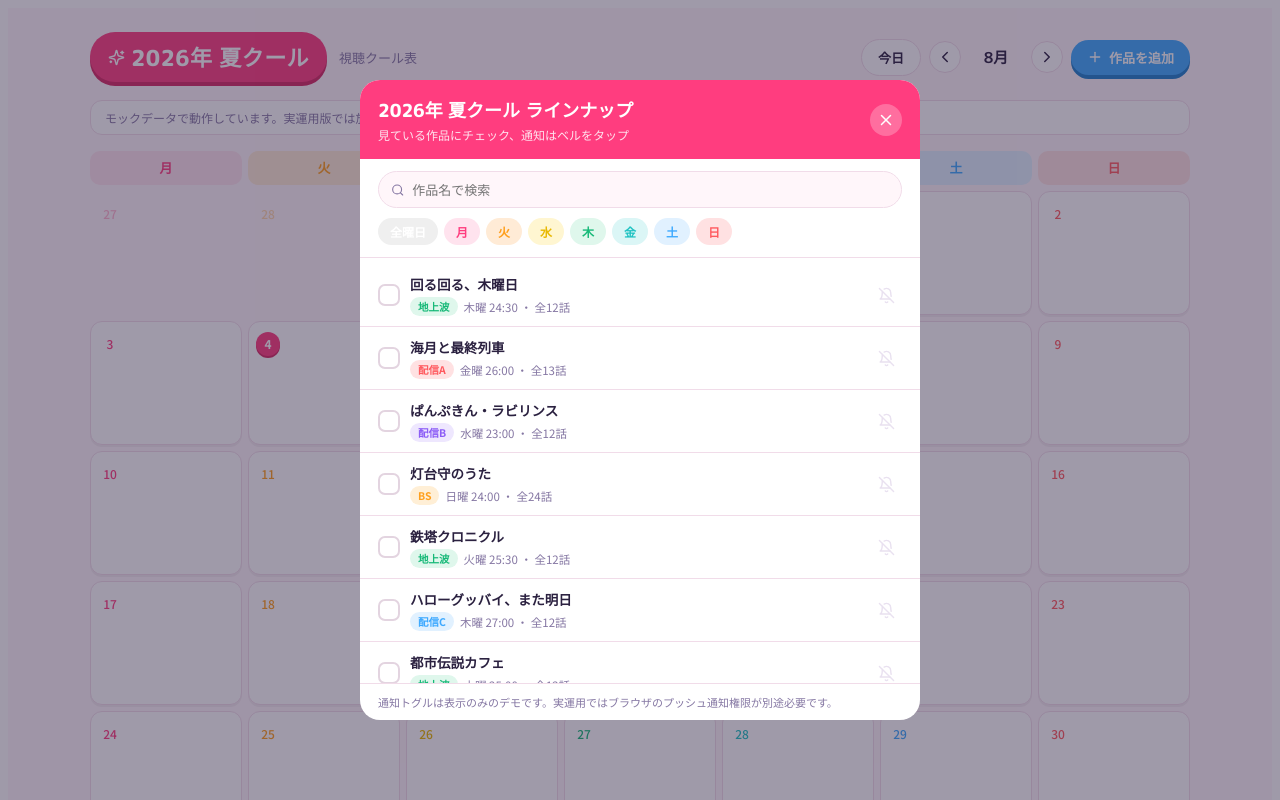
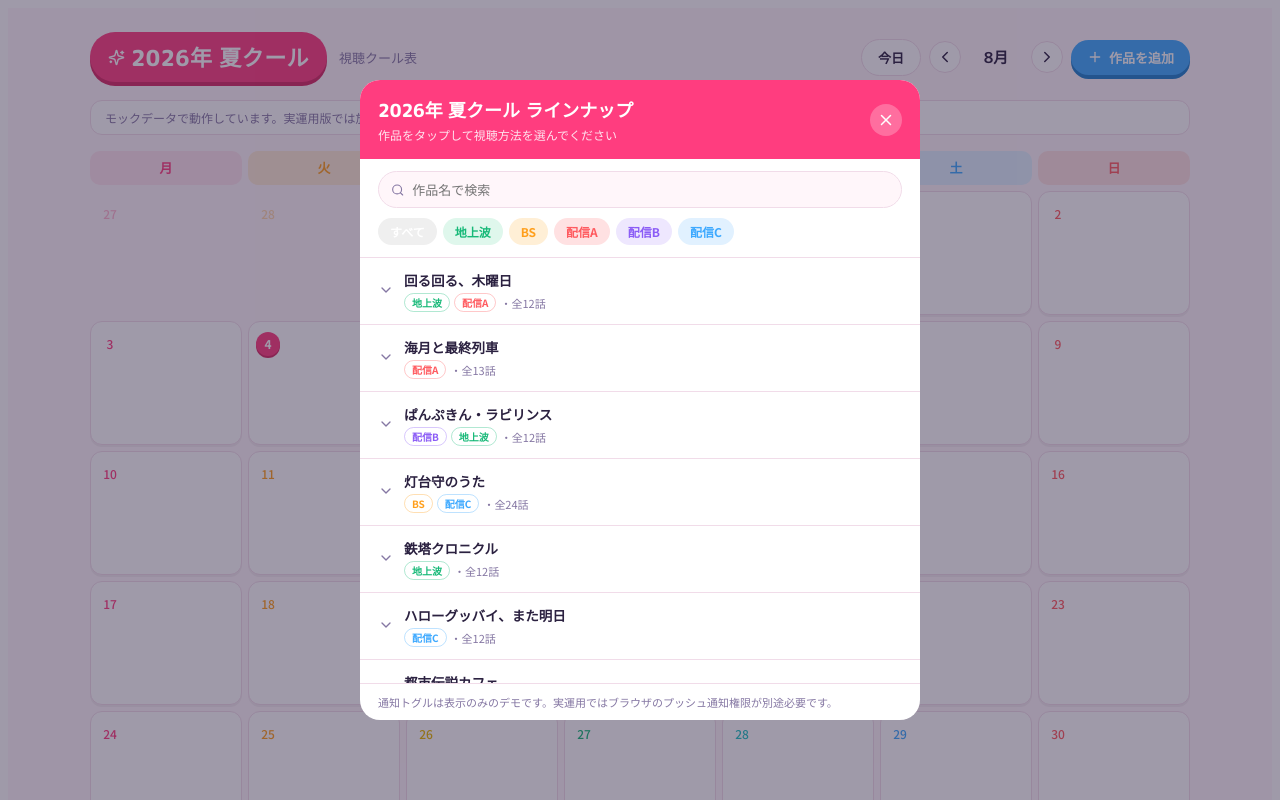
Before and after one commit to Yuzu622/AniCour-app, a React (Vite) app: page / in a window 1280 px wide. Both pictures are taken after a click on the button "作品を追加". Shown: the top 800 px of the page. Built offline with nearby package versions, Linux system fonts and the light colour scheme.

Commit message:
Update App.jsx

```diff
--- a/src/App.jsx
+++ b/src/App.jsx
@@ -1,5 +1,5 @@
 import React, { useState, useEffect, useMemo, useCallback } from "react";
-import { ChevronLeft, ChevronRight, Plus, X, Bell, BellOff, Check, Search, Sparkles } from "lucide-react";
+import { ChevronLeft, ChevronRight, Plus, X, Bell, BellOff, Check, Search, Sparkles, ChevronDown } from "lucide-react";
 
 const FONT_IMPORT = `@import url('https://fonts.googleapis.com/css2?family=M+PLUS+Rounded+1c:wght@700;800&family=Noto+Sans+JP:wght@400;500;700&display=swap');`;
 
@@ -13,7 +13,6 @@ const LINE = "#F1DCE9";
 const PINK = "#FF3D7F";
 const PINK_SOFT = "#FFE3EE";
 const BLUE = "#3DA9FF";
-const BLUE_SOFT = "#E1F1FF";
 
 const WEEKDAYS_JA = ["月", "火", "水", "木", "金", "土", "日"];
 const WEEKDAY_COLORS = ["#FF3D7F", "#FF9F1C", "#E8B800", "#17B978", "#22C3C3", "#3DA9FF", "#FF5A5F"];
@@ -27,19 +26,99 @@ const PLATFORMS = {
   prime: { label: "配信C", color: "#3DA9FF", soft: "#E1F1FF" },
 };
 
+// 1タイトルにつき複数の視聴方法(放送局/配信サービスごとに曜日・時間が異なる)を持たせる
 const SEASON_ANIME = [
-  { id: "a1", title: "回る回る、木曜日", platform: "chijou", day: 3, time: "24:30", ep: "全12話" },
-  { id: "a2", title: "海月と最終列車", platform: "netflix", day: 4, time: "26:00", ep: "全13話" },
-  { id: "a3", title: "ぱんぷきん・ラビリンス", platform: "danime", day: 2, time: "23:00", ep: "全12話" },
-  { id: "a4", title: "灯台守のうた", platform: "bs", day: 6, time: "24:00", ep: "全24話" },
-  { id: "a5", title: "鉄塔クロニクル", platform: "chijou", day: 1, time: "25:30", ep: "全12話" },
-  { id: "a6", title: "ハローグッバイ、また明日", platform: "prime", day: 3, time: "27:00", ep: "全12話" },
-  { id: "a7", title: "都市伝説カフェ", platform: "chijou", day: 5, time: "25:00", ep: "全12話" },
-  { id: "a8", title: "羊たちの夏休み", platform: "danime", day: 0, time: "23:30", ep: "全13話" },
-  { id: "a9", title: "電波少女のB面", platform: "netflix", day: 0, time: "24:00", ep: "全12話" },
-  { id: "a10", title: "夜行バスと恒星団", platform: "bs", day: 1, time: "23:00", ep: "全12話" },
-  { id: "a11", title: "コインランドリーの神様", platform: "prime", day: 2, time: "24:30", ep: "全12話" },
-  { id: "a12", title: "百年後のきみへ", platform: "chijou", day: 6, time: "23:30", ep: "全24話" },
+  {
+    id: "t1",
+    title: "回る回る、木曜日",
+    ep: "全12話",
+    options: [
+      { id: "t1-chijou", platform: "chijou", day: 3, time: "24:30" },
+      { id: "t1-netflix", platform: "netflix", day: 3, time: "25:00" },
+    ],
+  },
+  {
+    id: "t2",
+    title: "海月と最終列車",
+    ep: "全13話",
+    options: [{ id: "t2-netflix", platform: "netflix", day: 4, time: "26:00" }],
+  },
+  {
+    id: "t3",
+    title: "ぱんぷきん・ラビリンス",
+    ep: "全12話",
+    options: [
+      { id: "t3-danime", platform: "danime", day: 2, time: "23:00" },
+      { id: "t3-chijou", platform: "chijou", day: 2, time: "25:00" },
+    ],
+  },
+  {
+    id: "t4",
+    title: "灯台守のうた",
+    ep: "全24話",
+    options: [
+      { id: "t4-bs", platform: "bs", day: 6, time: "24:00" },
+      { id: "t4-prime", platform: "prime", day: 0, time: "12:00" },
+    ],
+  },
+  {
+    id: "t5",
+    title: "鉄塔クロニクル",
+    ep: "全12話",
+    options: [{ id: "t5-chijou", platform: "chijou", day: 1, time: "25:30" }],
+  },
+  {
+    id: "t6",
+    title: "ハローグッバイ、また明日",
+    ep: "全12話",
+    options: [{ id: "t6-prime", platform: "prime", day: 3, time: "27:00" }],
+  },
+  {
+    id: "t7",
+    title: "都市伝説カフェ",
+    ep: "全12話",
+    options: [
+      { id: "t7-chijou", platform: "chijou", day: 5, time: "25:00" },
+      { id: "t7-netflix", platform: "netflix", day: 5, time: "26:00" },
+      { id: "t7-danime", platform: "danime", day: 6, time: "24:00" },
+    ],
+  },
+  {
+    id: "t8",
+    title: "羊たちの夏休み",
+    ep: "全13話",
+    options: [{ id: "t8-danime", platform: "danime", day: 0, time: "23:30" }],
+  },
+  {
+    id: "t9",
+    title: "電波少女のB面",
+    ep: "全12話",
+    options: [
+      { id: "t9-netflix", platform: "netflix", day: 0, time: "24:00" },
+      { id: "t9-chijou", platform: "chijou", day: 1, time: "25:00" },
+    ],
+  },
+  {
+    id: "t10",
+    title: "夜行バスと恒星団",
+    ep: "全12話",
+    options: [{ id: "t10-bs", platform: "bs", day: 1, time: "23:00" }],
+  },
+  {
+    id: "t11",
+    title: "コインランドリーの神様",
+    ep: "全12話",
+    options: [{ id: "t11-prime", platform: "prime", day: 2, time: "24:30" }],
+  },
+  {
+    id: "t12",
+    title: "百年後のきみへ",
+    ep: "全24話",
+    options: [
+      { id: "t12-chijou", platform: "chijou", day: 5, time: "23:30" },
+      { id: "t12-bs", platform: "bs", day: 6, time: "24:00" },
+    ],
+  },
 ];
 
 const COUR_NAME = (month) => {
@@ -81,6 +160,183 @@ function timeToMinutes(t) {
   return h * 60 + m;
 }
 
+function findSelectedOption(anime, selected) {
+  return anime.options.find((o) => selected.includes(o.id));
+}
+
+function AnimeRow({ anime, selected, notify, isExpanded, onToggleExpand, onSelectOption, onToggleNotify }) {
+  const chosen = findSelectedOption(anime, selected);
+
+  return (
+    <div style={{ borderBottom: `1px solid ${LINE}` }}>
+      <div
+        onClick={onToggleExpand}
+        style={{
+          display: "flex",
+          alignItems: "center",
+          gap: 10,
+          padding: "12px 18px",
+          cursor: "pointer",
+          background: chosen ? PINK_SOFT : "transparent",
+        }}
+      >
+        <div
+          style={{
+            transform: isExpanded ? "rotate(180deg)" : "rotate(0deg)",
+            transition: "transform 0.15s",
+            color: INK_SOFT,
+            flexShrink: 0,
+          }}
+        >
+          <ChevronDown size={16} />
+        </div>
+
+        <div style={{ flex: 1, minWidth: 0 }}>
+          <div style={{ fontSize: 13.5, fontWeight: 700, overflow: "hidden", textOverflow: "ellipsis", whiteSpace: "nowrap" }}>
+            {anime.title}
+          </div>
+          {chosen ? (
+            <div style={{ display: "flex", alignItems: "center", gap: 6, marginTop: 3 }}>
+              <span
+                style={{
+                  fontSize: 10.5,
+                  fontWeight: 700,
+                  color: PLATFORMS[chosen.platform].color,
+                  background: PLATFORMS[chosen.platform].soft,
+                  padding: "2px 8px",
+                  borderRadius: 999,
+                }}
+              >
+                {PLATFORMS[chosen.platform].label}
+              </span>
+              <span style={{ fontSize: 11.5, color: INK_SOFT }}>
+                {WEEKDAYS_JA[chosen.day]}曜 {chosen.time} ・ {anime.ep}
+              </span>
+            </div>
+          ) : (
+            <div style={{ display: "flex", alignItems: "center", gap: 4, marginTop: 3, flexWrap: "wrap" }}>
+              {anime.options.map((o) => (
+                <span
+                  key={o.id}
+                  style={{
+                    fontSize: 10,
+                    fontWeight: 700,
+                    color: PLATFORMS[o.platform].color,
+                    border: `1px solid ${PLATFORMS[o.platform].color}55`,
+                    padding: "1px 7px",
+                    borderRadius: 999,
+                  }}
+                >
+                  {PLATFORMS[o.platform].label}
+                </span>
+              ))}
+              <span style={{ fontSize: 11, color: INK_SOFT }}>・{anime.ep}</span>
+            </div>
+          )}
+        </div>
+
+        {chosen && (
+          <button
+            onClick={(e) => {
+              e.stopPropagation();
+              onToggleNotify(chosen.id);
+            }}
+            aria-label="通知設定"
+            style={{
+              width: 32,
+              height: 32,
+              flexShrink: 0,
+              border: "none",
+              borderRadius: "50%",
+              background: notify[chosen.id] ? "#FFF1D6" : "transparent",
+              display: "flex",
+              alignItems: "center",
+              justifyContent: "center",
+              cursor: "pointer",
+              color: notify[chosen.id] ? "#E8B800" : "#C9BEDC",
+            }}
+          >
+            {notify[chosen.id] ? <Bell size={17} /> : <BellOff size={17} />}
+          </button>
+        )}
+      </div>
+
+      {isExpanded && (
+        <div style={{ padding: "0 18px 14px 44px", display: "flex", flexDirection: "column", gap: 6 }}>
+          <div style={{ fontSize: 11, color: INK_SOFT, marginBottom: 2 }}>視聴方法を選んでください</div>
+          {anime.options.map((o) => {
+            const p = PLATFORMS[o.platform];
+            const isChosen = chosen && chosen.id === o.id;
+            return (
+              <button
+                key={o.id}
+                onClick={(e) => {
+                  e.stopPropagation();
+                  onSelectOption(anime, o.id);
+                }}
+                style={{
+                  display: "flex",
+                  alignItems: "center",
+                  gap: 10,
+                  padding: "8px 12px",
+                  border: `2px solid ${isChosen ? p.color : LINE}`,
+                  background: isChosen ? p.soft : SURFACE,
+                  borderRadius: 12,
+                  cursor: "pointer",
+                  textAlign: "left",
+                  fontFamily: "inherit",
+                }}
+              >
+                <div
+                  style={{
+                    width: 18,
+                    height: 18,
+                    borderRadius: "50%",
+                    border: `2px solid ${isChosen ? p.color : "#D9CFE0"}`,
+                    display: "flex",
+                    alignItems: "center",
+                    justifyContent: "center",
+                    flexShrink: 0,
+                  }}
+                >
+                  {isChosen && <div style={{ width: 9, height: 9, borderRadius: "50%", background: p.color }} />}
+                </div>
+                <span style={{ fontSize: 12, fontWeight: 700, color: p.color, background: p.soft, padding: "2px 8px", borderRadius: 999 }}>
+                  {p.label}
+                </span>
+                <span style={{ fontSize: 12.5, color: INK, fontWeight: 500 }}>
+                  {WEEKDAYS_JA[o.day]}曜 {o.time}〜
+                </span>
+              </button>
+            );
+          })}
+          {chosen && (
+            <button
+              onClick={(e) => {
+                e.stopPropagation();
+                onSelectOption(anime, chosen.id);
+              }}
+              style={{
+                alignSelf: "flex-start",
+                marginTop: 2,
+                border: "none",
+                background: "transparent",
+                color: INK_SOFT,
+                fontSize: 11.5,
+                textDecoration: "underline",
+                cursor: "pointer",
+                fontFamily: "inherit",
+              }}
+            >
+              選択を解除する
+            </button>
+          )}
+        </div>
+      )}
+    </div>
+  );
+}
+
 export default function App() {
   const today = new Date();
   const [viewYear, setViewYear] = useState(today.getFullYear());
@@ -88,8 +344,9 @@ export default function App() {
   const [selected, setSelected] = useState([]);
   const [notify, setNotify] = useState({});
   const [modalOpen, setModalOpen] = useState(false);
-  const [dayFilter, setDayFilter] = useState(null);
+  const [platformFilter, setPlatformFilter] = useState(null);
   const [query, setQuery] = useState("");
+  const [expandedId, setExpandedId] = useState(null);
   const [saveError, setSaveError] = useState(false);
 
   useEffect(() => {
@@ -117,20 +374,25 @@ export default function App() {
     }
   }, []);
 
-  const toggleSelect = (id) => {
+  // ある作品について、選んだ視聴方法(optionId)をセットする。同じものをもう一度押すと解除。
+  const selectOption = (anime, optionId) => {
     setSelected((prev) => {
-      const next = prev.includes(id) ? prev.filter((x) => x !== id) : [...prev, id];
+      const otherIds = anime.options.map((o) => o.id);
+      const withoutThisAnime = prev.filter((id) => !otherIds.includes(id));
+      const alreadyChosen = prev.includes(optionId);
+      const next = alreadyChosen ? withoutThisAnime : [...withoutThisAnime, optionId];
+
       const nextNotify = { ...notify };
-      if (!prev.includes(id)) nextNotify[id] = true;
+      if (!alreadyChosen) nextNotify[optionId] = true;
       setNotify(nextNotify);
       persist(next, nextNotify);
       return next;
     });
   };
 
-  const toggleNotify = (id) => {
+  const toggleNotify = (optionId) => {
     setNotify((prev) => {
-      const next = { ...prev, [id]: !prev[id] };
+      const next = { ...prev, [optionId]: !prev[optionId] };
       persist(selected, next);
       return next;
     });
@@ -157,30 +419,35 @@ export default function App() {
 
   const weeks = useMemo(() => buildMonthGrid(viewYear, viewMonth), [viewYear, viewMonth]);
 
-  const selectedAnimeList = useMemo(
-    () => SEASON_ANIME.filter((a) => selected.includes(a.id)),
-    [selected]
-  );
+  // 選択済みの視聴方法をフラット化(タイトル情報を付けてカレンダー描画に使う)
+  const selectedEvents = useMemo(() => {
+    const list = [];
+    for (const anime of SEASON_ANIME) {
+      const chosen = findSelectedOption(anime, selected);
+      if (chosen) list.push({ ...chosen, title: anime.title, ep: anime.ep, animeId: anime.id });
+    }
+    return list;
+  }, [selected]);
 
   const eventsForDow = useMemo(() => {
     const map = {};
-    for (const a of selectedAnimeList) {
-      if (!map[a.day]) map[a.day] = [];
-      map[a.day].push(a);
+    for (const e of selectedEvents) {
+      if (!map[e.day]) map[e.day] = [];
+      map[e.day].push(e);
     }
     for (const key of Object.keys(map)) {
       map[key].sort((x, y) => timeToMinutes(x.time) - timeToMinutes(y.time));
     }
     return map;
-  }, [selectedAnimeList]);
+  }, [selectedEvents]);
 
   const filteredList = useMemo(() => {
     return SEASON_ANIME.filter((a) => {
-      const dayOk = dayFilter === null || a.day === dayFilter;
+      const platformOk = platformFilter === null || a.options.some((o) => o.platform === platformFilter);
       const qOk = query.trim() === "" || a.title.includes(query.trim());
-      return dayOk && qOk;
+      return platformOk && qOk;
     });
-  }, [dayFilter, query]);
+  }, [platformFilter, query]);
 
   const isToday = (cell) =>
     cell.inMonth &&
@@ -363,23 +630,8 @@ export default function App() {
                             overflow: "hidden",
                           }}
                         >
-                          <span
-                            style={{
-                              width: 6,
-                              height: 6,
-                              borderRadius: "50%",
-                              background: p.color,
-                              flexShrink: 0,
-                            }}
-                          />
-                          <span
-                            style={{
-                              fontVariantNumeric: "tabular-nums",
-                              color: p.color,
-                              fontWeight: 700,
-                              flexShrink: 0,
-                            }}
-                          >
+                          <span style={{ width: 6, height: 6, borderRadius: "50%", background: p.color, flexShrink: 0 }} />
+                          <span style={{ fontVariantNumeric: "tabular-nums", color: p.color, fontWeight: 700, flexShrink: 0 }}>
                             {e.time}
                           </span>
                           <span style={{ whiteSpace: "nowrap", overflow: "hidden", textOverflow: "ellipsis", color: INK }}>
@@ -418,7 +670,7 @@ export default function App() {
         </div>
 
         <div style={{ marginTop: 12, fontSize: 12, color: INK_SOFT }}>
-          視聴中の作品：{selectedAnimeList.length > 0 ? selectedAnimeList.map((a) => a.title).join("、") : "まだ選択されていません"}
+          視聴中の作品：{selectedEvents.length > 0 ? selectedEvents.map((e) => e.title).join("、") : "まだ選択されていません"}
         </div>
       </div>
 
@@ -463,7 +715,7 @@ export default function App() {
                   {viewYear}年 {COUR_NAME(viewMonth + 1)} ラインナップ
                 </div>
                 <div style={{ fontSize: 12, color: "#FFE3EE", marginTop: 2 }}>
-                  見ている作品にチェック、通知はベルをタップ
+                  作品をタップして視聴方法を選んでください
                 </div>
               </div>
               <button
@@ -505,119 +757,43 @@ export default function App() {
                 />
               </div>
               <div style={{ display: "flex", gap: 6, flexWrap: "wrap" }}>
-                <button onClick={() => setDayFilter(null)} style={dayFilter === null ? dayChipActive : dayChip}>
-                  全曜日
+                <button onClick={() => setPlatformFilter(null)} style={platformFilter === null ? dayChipActive : dayChip}>
+                  すべて
                 </button>
-                {WEEKDAYS_JA.map((w, i) => (
+                {Object.entries(PLATFORMS).map(([key, p]) => (
                   <button
-                    key={w}
-                    onClick={() => setDayFilter(i)}
+                    key={key}
+                    onClick={() => setPlatformFilter(key)}
                     style={
-                      dayFilter === i
-                        ? { ...dayChipActive, background: WEEKDAY_COLORS[i] }
-                        : { ...dayChip, color: WEEKDAY_COLORS[i], background: WEEKDAY_SOFT[i] }
+                      platformFilter === key
+                        ? { ...dayChipActive, background: p.color }
+                        : { ...dayChip, color: p.color, background: p.soft }
                     }
                   >
-                    {w}
+                    {p.label}
                   </button>
                 ))}
               </div>
             </div>
 
-            <div style={{ overflowY: "auto", padding: "6px 0" }}>
+            <div style={{ overflowY: "auto" }}>
               {filteredList.length === 0 && (
                 <div style={{ padding: 24, textAlign: "center", fontSize: 13, color: INK_SOFT }}>
                   該当する作品がありません
                 </div>
               )}
-              {filteredList.map((a) => {
-                const p = PLATFORMS[a.platform];
-                const isSel = selected.includes(a.id);
-                return (
-                  <div
-                    key={a.id}
-                    style={{
-                      display: "flex",
-                      alignItems: "center",
-                      gap: 10,
-                      padding: "10px 18px",
-                      borderBottom: `1px solid ${LINE}`,
-                      background: isSel ? PINK_SOFT : "transparent",
-                    }}
-                  >
-                    <button
-                      onClick={() => toggleSelect(a.id)}
-                      aria-label={isSel ? "選択解除" : "選択"}
-                      style={{
-                        width: 22,
-                        height: 22,
-                        flexShrink: 0,
-                        border: `2px solid ${isSel ? PINK : "#E3D4E0"}`,
-                        background: isSel ? PINK : "transparent",
-                        display: "flex",
-                        alignItems: "center",
-                        justifyContent: "center",
-                        borderRadius: 7,
-                        cursor: "pointer",
-                      }}
-                    >
-                      {isSel && <Check size={13} color="#fff" strokeWidth={3} />}
-                    </button>
-
-                    <div style={{ flex: 1, minWidth: 0 }}>
-                      <div
-                        style={{
-                          fontSize: 13.5,
-                          fontWeight: 700,
-                          overflow: "hidden",
-                          textOverflow: "ellipsis",
-                          whiteSpace: "nowrap",
-                        }}
-                      >
-                        {a.title}
-                      </div>
-                      <div style={{ display: "flex", alignItems: "center", gap: 6, marginTop: 3 }}>
-                        <span
-                          style={{
-                            fontSize: 10.5,
-                            fontWeight: 700,
-                            color: p.color,
-                            background: p.soft,
-                            padding: "2px 8px",
-                            borderRadius: 999,
-                          }}
-                        >
-                          {p.label}
-                        </span>
-                        <span style={{ fontSize: 11.5, color: INK_SOFT }}>
-                          {WEEKDAYS_JA[a.day]}曜 {a.time} ・ {a.ep}
-                        </span>
-                      </div>
-                    </div>
-
-                    <button
-                      onClick={() => isSel && toggleNotify(a.id)}
-                      disabled={!isSel}
-                      aria-label="通知設定"
-                      style={{
-                        width: 32,
-                        height: 32,
-                        flexShrink: 0,
-                        border: "none",
-                        borderRadius: "50%",
-                        background: isSel && notify[a.id] ? "#FFF1D6" : "transparent",
-                        display: "flex",
-                        alignItems: "center",
-                        justifyContent: "center",
-                        cursor: isSel ? "pointer" : "default",
-                        color: isSel ? (notify[a.id] ? "#E8B800" : "#C9BEDC") : "#E9E1F0",
-                      }}
-                    >
-                      {isSel && notify[a.id] ? <Bell size={17} /> : <BellOff size={17} />}
-                    </button>
-                  </div>
-                );
-              })}
+              {filteredList.map((anime) => (
+                <AnimeRow
+                  key={anime.id}
+                  anime={anime}
+                  selected={selected}
+                  notify={notify}
+                  isExpanded={expandedId === anime.id}
+                  onToggleExpand={() => setExpandedId((prev) => (prev === anime.id ? null : anime.id))}
+                  onSelectOption={selectOption}
+                  onToggleNotify={toggleNotify}
+                />
+              ))}
             </div>
 
             <div style={{ padding: "10px 18px", borderTop: `1px solid ${LINE}`, fontSize: 11, color: INK_SOFT }}>
```
